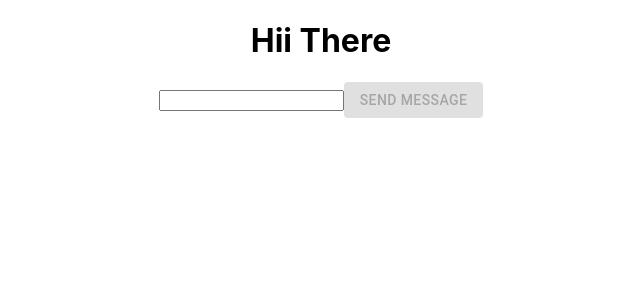
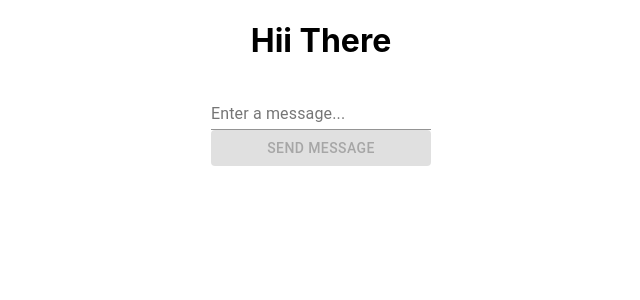
Before and after one commit to alexanderajju/messenger-clone, a React (Create React App) app: page / in a window 1280 px wide. Shown: the top 300 px of the page, without its empty margins (319-959 px from the left). Built offline with nearby package versions, Linux system fonts and the light colour scheme.

Commit message:
added form control

```diff
--- a/src/App.js
+++ b/src/App.js
@@ -1,5 +1,5 @@
 import React, { useState } from 'react';
-import { Button } from '@material-ui/core';
+import { Button,InputLabel,Input,FormControl } from '@material-ui/core';
 import './App.css';
 
 function App() {
@@ -20,8 +20,11 @@
      <h1>Hii There</h1>
 
     <form>
-    <input value={input} onChange={event => setInput(event.target.value)} />
-     <Button disabled={!input} variant="contained" color="primary" type="submit" onClick={sendMessage} >Send Message</Button>
+    <FormControl>
+  <InputLabel>Enter a message...</InputLabel>
+  <Input value={input} onChange={event => setInput(event.target.value)}/>
+  <Button disabled={!input} variant="contained" color="primary" type="submit" onClick={sendMessage} >Send Message</Button>
+    </FormControl>
     </form>
 
 
```
